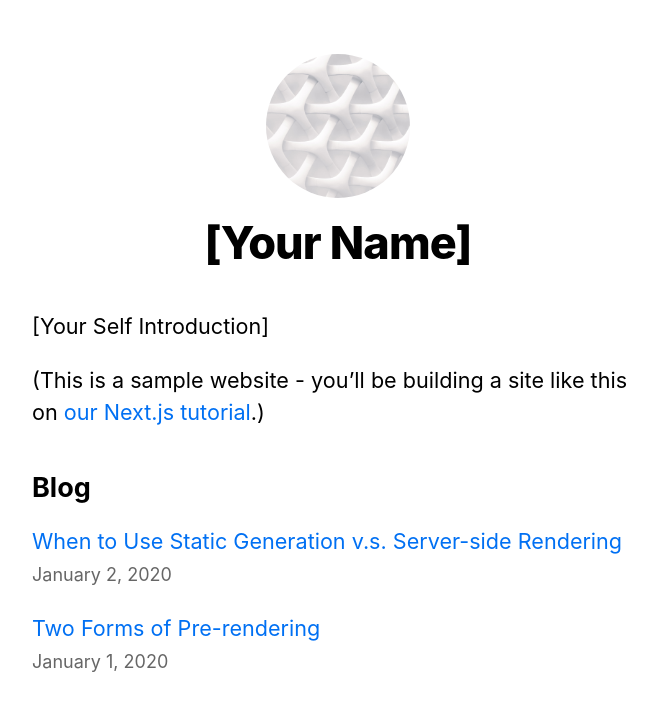
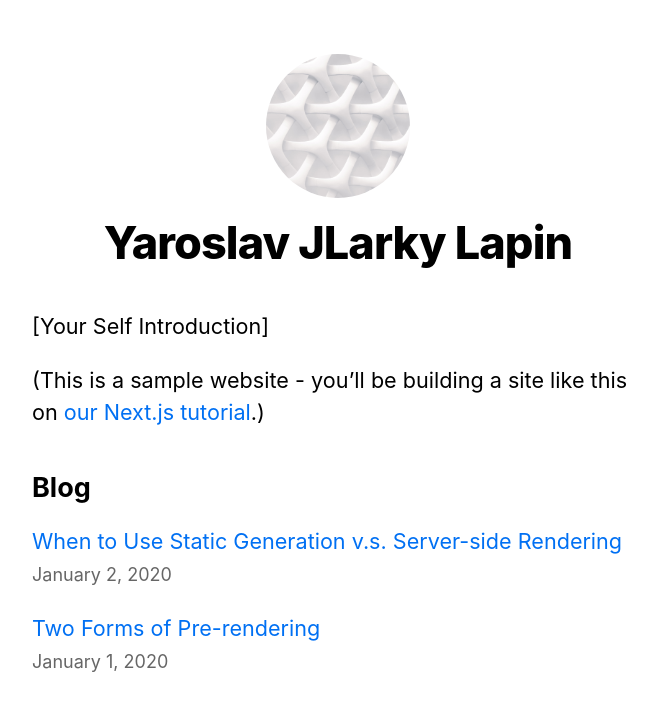
Before and after one commit to JLarky/jlarky-next, a Next.js app: page / in a window 1280 px wide. Shown: the top 710 px of the page, without its empty margins (302-959 px from the left). Built offline with nearby package versions, Linux system fonts and the light colour scheme.

Commit message:
add my name

```diff
--- a/components/layout.tsx
+++ b/components/layout.tsx
@@ -3,8 +3,13 @@ import styles from './layout.module.css'
 import utilStyles from '../styles/utils.module.css'
 import Link from 'next/link'
 
-const name = '[Your Name]'
-export const siteTitle = 'Next.js Sample Website'
+const name = (
+  <span>
+    Yaroslav <span className="text-gray-600">JLarky</span> Lapin
+  </span>
+)
+const nameAlt = 'Yaroslav JLarky Lapin'
+export const siteTitle = 'Yaroslav Lapin'
 
 export default function Layout({
   children,
@@ -36,7 +41,7 @@ export default function Layout({
             <img
               src="/images/profile.jpg"
               className={`${styles.headerHomeImage} ${utilStyles.borderCircle}`}
-              alt={name}
+              alt={nameAlt}
             />
             <h1 className={utilStyles.heading2Xl}>{name}</h1>
           </>
@@ -47,7 +52,7 @@ export default function Layout({
                 <img
                   src="/images/profile.jpg"
                   className={`${styles.headerImage} ${utilStyles.borderCircle}`}
-                  alt={name}
+                  alt={nameAlt}
                 />
               </a>
             </Link>
```
